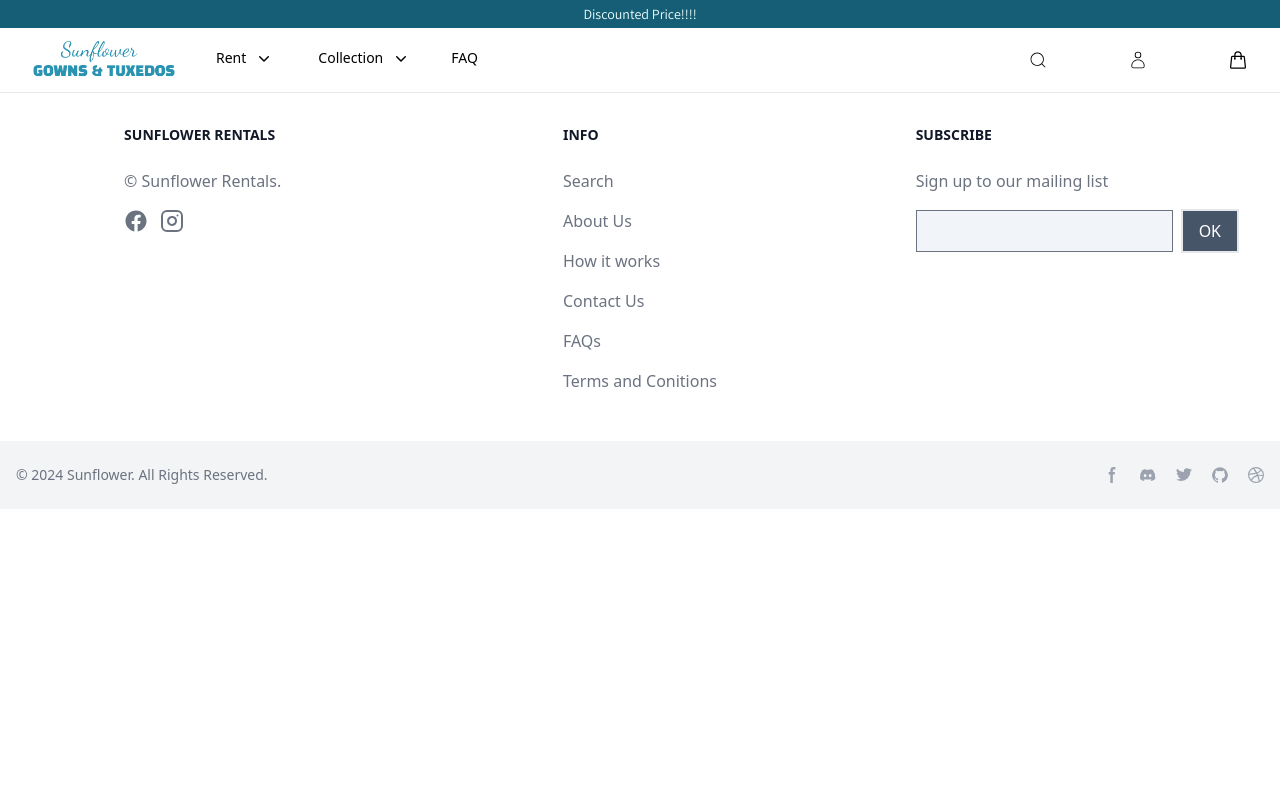
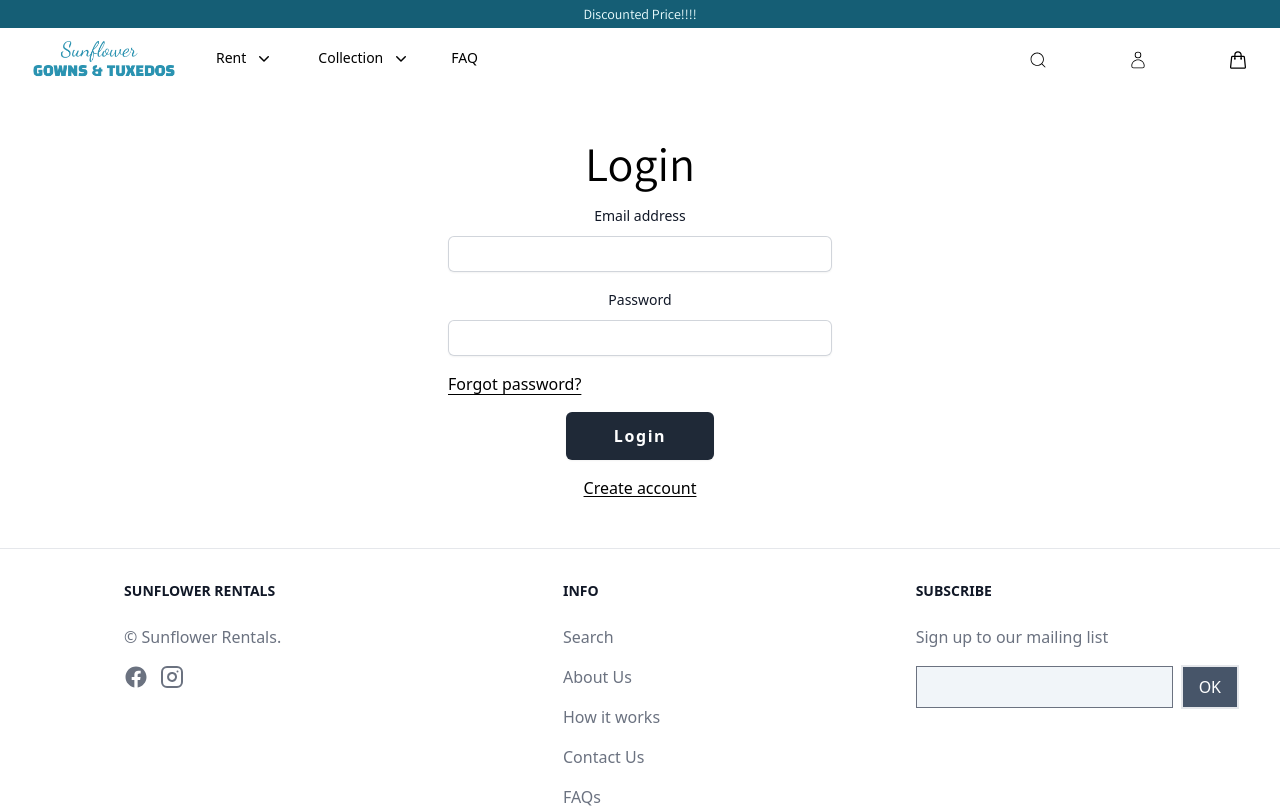
Before and after one commit to gsmbabies28/rental-gowns, a React (Vite) app: page /account in a window 1280 px wide. Shown: the top 808 px of the page. Built offline with nearby package versions, Linux system fonts and the light colour scheme; a web font is replaced by a local one.

Commit message:
added loginform and usercontext functionalities

```diff
--- a/src/App.jsx
+++ b/src/App.jsx
@@ -5,7 +5,7 @@ import {
   createRoutesFromElements,
   RouterProvider,
 } from "react-router-dom";
-
+import { useState, useEffect } from "react";
 import "./App.css";
 import Home from "./pages/Home";
 // import LoginPage from "./pages/LoginPage";
@@ -20,7 +20,13 @@ import ShopPage from "./pages/ShopPage";
 import CartPage from "./pages/CartPage";
 import ProductDetails from "./pages/ProductDetails";
 import FAQPage from "./pages/FAQPage";
+import { UserContextProvider, defaultUser } from "./UseContext/UserContext";
+import { getUserDetails,  } from "./functionsAndHandlers/GetUserDetails";
+import axios from "axios";
 
+export default function App() {
+  return <RouterProvider router={router} />;
+}
 
 const router = createBrowserRouter(
   createRoutesFromElements(
@@ -38,7 +44,7 @@ const router = createBrowserRouter(
         <Route path="sets" element={<ShopPage />} />
         <Route path="kids" element={<ShopPage />} />
       </Route>
-        <Route path="account">
+      <Route path="account" element={<LoginPage/>}>
         <Route index path="login" element={<LoginPage />} />
         <Route path="register" element={<RegisterPage />} />
         <Route path="recover" element={<ResetPassword />} />
@@ -54,32 +60,49 @@ const router = createBrowserRouter(
       <Route path="products/:name" element={<ProductDetails />} />
       <Route
         path="*"
-          element={
-            <h1 className="text-5xl text-center p-12">Page not found</h1>
-          }
+        element={<h1 className="text-5xl text-center p-12">Page not found</h1>}
       />
-
     </Route>
   )
 );
 
-export default function App() {
-  return (
-    <RouterProvider router = {router} />
-  );
+function Layout() {
+  const [ user, setUser ] = useState(defaultUser);
+  const token = localStorage.getItem('token');
+  const [isLoading , setIsLoading] = useState(true);
+
+  useEffect(() => {
+    let source = axios.CancelToken.source();
+
+    getUserDetails(token,source,setUser)
+    .then(
+      res => {
+        setUser(prev=>{
+          return {...prev,...res}
+        });
+        setIsLoading(false);
+      }
+    )
+    .catch(error=>console.log(error));
+
+    return () => {
+      setIsLoading(true);
+      source.cancel();
     }
 
-//Layout Component
-function Layout() {
+  }, [token] );
+
   return (
     <>
+      <UserContextProvider value={{user, isLoading}}>
         <Header>
-        <AnnouncementBar text="Discounted Price!!!!"/>
+          <AnnouncementBar text="Discounted Price!!!!" />
           <NavBarV2 />
         </Header>
         <main>
           <Outlet />
         </main>
+      </UserContextProvider>
       <hr className="px-2 mx-auto" />
       <Footer />
     </>
--- a/src/UseContext/UserContext.jsx
+++ b/src/UseContext/UserContext.jsx
@@ -1,5 +1,12 @@
 import { createContext } from "react";
 
+export const defaultUser ={
+    firstName: '',
+    lastName: '',
+    email: '',
+    isAdmin: '',
+    isLogged: false
+}
 const UserContext = createContext(()=>{});
 
 export const UserContextProvider= UserContext.Provider;
--- a/src/components/utils/LoginForm.jsx
+++ b/src/components/utils/LoginForm.jsx
@@ -1,22 +1,45 @@
 import Button from "./Button";
 import {Link} from "react-router-dom"
-import { handleLogin } from "../../reducers/Login";
+import { handleLogin } from "../../functionsAndHandlers/Login";
+import { useNavigate } from "react-router-dom";
+import { useState } from "react";
+
 const LoginForm = () => {
+  const navigate = useNavigate();
+  const [ userLogin, setUserLogin ] = useState('');
+  const [ password, setPassword ] = useState('');
 
   return (
-
       <form
         className="mx-auto my-12 space-y-4 w-full max-w-96"
-        onSubmit={e=>handleLogin(e)}
+        onSubmit={e=>handleLogin(e,navigate, userLogin, password)}
       >
         <h1 className="text-5xl">Login</h1>
         <div className="mt-2 space-y-2">
           <label htmlFor="email" className="block text-sm font-medium leading-6 text-gray-900">Email address</label>
-          <input id="email" name="email" type="email" autoComplete="email"  className="block w-full rounded-md border-0 px-3 py-1.5 text-gray-900 shadow-sm ring-1 ring-inset ring-gray-300 placeholder:text-gray-400 focus:ring-2 focus:ring-inset focus:ring-indigo-600 sm:text-sm sm:leading-6"/>
+          <input
+            id="email"
+            name="email"
+            type="email"
+            autoComplete="email"
+            className="block w-full rounded-md border-0 px-3 py-1.5 text-gray-900 shadow-sm ring-1 ring-inset ring-gray-300 placeholder:text-gray-400 focus:ring-2 focus:ring-inset focus:ring-indigo-600 sm:text-sm sm:leading-6"
+            value={userLogin}
+            onChange={ e => setUserLogin( e.target.value ) }
+            required
+          />
         </div>
         <div className="mt-2 space-y-2">
           <label htmlFor="password" className="block text-sm font-medium leading-6 text-gray-900">Password</label>
-          <input id="password" name="password" type="password" autoComplete="password" className="block w-full rounded-md border-0 px-3 py-1.5 text-gray-900 shadow-sm ring-1 ring-inset ring-gray-300 placeholder:text-gray-400 focus:ring-2 focus:ring-inset focus:ring-indigo-600 sm:text-sm sm:leading-6"/>
+          <input
+            id="password"
+            name="password"
+            type="password"
+            autoComplete="password"
+            className="block w-full rounded-md border-0 px-3 py-1.5 text-gray-900 shadow-sm ring-1 ring-inset ring-gray-300 placeholder:text-gray-400 focus:ring-2 focus:ring-inset focus:ring-indigo-600 sm:text-sm sm:leading-6"
+            value = {password}
+            onChange={ e => setPassword( e.target.value ) }
+            required
+          />
         </div>
         <Link to="../recover" className="block text-left underline underline-offset-4">Forgot password?</Link>
         <Button
--- /dev/null
+++ b/src/functionsAndHandlers/GetUserDetails.jsx
@@ -0,0 +1,27 @@
+import axios from "axios";
+
+export const getUserDetails = async (tokenBearer, source) => {
+    if(!tokenBearer)
+        return;
+    let data;
+
+    try {
+    const response = await axios.get(
+      `${import.meta.env.VITE_APP_API_URL}/users/getUserDetails`,
+      {
+        headers: {
+            'Content-Type': 'application/json',
+            'Authorization': `Bearer ${tokenBearer}`
+        },
+        cancelToken: source.token
+      },
+
+    );
+
+    data = await response.data.msg;
+
+  } catch (error) {
+    console.log(error);
+  }
+  return {...data,isLogged:true};
+};
--- /dev/null
+++ b/src/functionsAndHandlers/Login.jsx
@@ -0,0 +1,32 @@
+import axios from "axios";
+import Swal from "sweetalert2";
+export const handleLogin = async (e,navigate,userLogin,password) => {
+
+    e.preventDefault();
+    console.log(userLogin+" "+password);
+
+    const data = {
+        email: userLogin,
+        password: password
+    }
+
+    try {
+        const response = await axios.post(
+            `${import.meta.env.VITE_APP_API_URL}/users/login`,
+            data
+        )
+        const { token } = response.data;
+
+        localStorage.setItem('token', token);
+
+        // navigate('/');
+    } catch (error) {
+        if(error.response.status == 404 || 401)
+            Swal.fire({
+                title: "Invalid credentials!",
+                text: "Please login again!",
+                icon: "error"
+            });
+        console.log(error.response);
+    }
+}
--- a/src/pages/LoginPage.jsx
+++ b/src/pages/LoginPage.jsx
@@ -1,11 +1,16 @@
 import LoggedPage from "../components/utils/LoggedPage";
 import LoginForm from "../components/utils/LoginForm";
+import { useContext } from "react";
+import UserContext from "../UseContext/UserContext";
 const LoginPage = () => {
+  const {user, isLoading} = useContext(UserContext);
+  // console.log(user);
+  if (isLoading)
+    return <div>Loading...</div>; // Show a loading indicator while fetching user data
 
   return (
     <div id="login-page" className="text-center w-full my-8 px-8 sm:px-0">
-      <LoginForm />
-      {/* <LoggedPage /> */}
+      {user.isLogged ? <LoggedPage /> :<LoginForm /> }
     </div>
   )
 }
--- a/src/reducers/Login.jsx
+++ /dev/null
@@ -1,4 +0,0 @@
-export const handleLogin = (e) => {
-    e.preventDefault();
-    alert('hi')
-}
```
Also changed, not shown: src/Router.jsx (added). Lines whose indentation alone changed are shown as unchanged.
